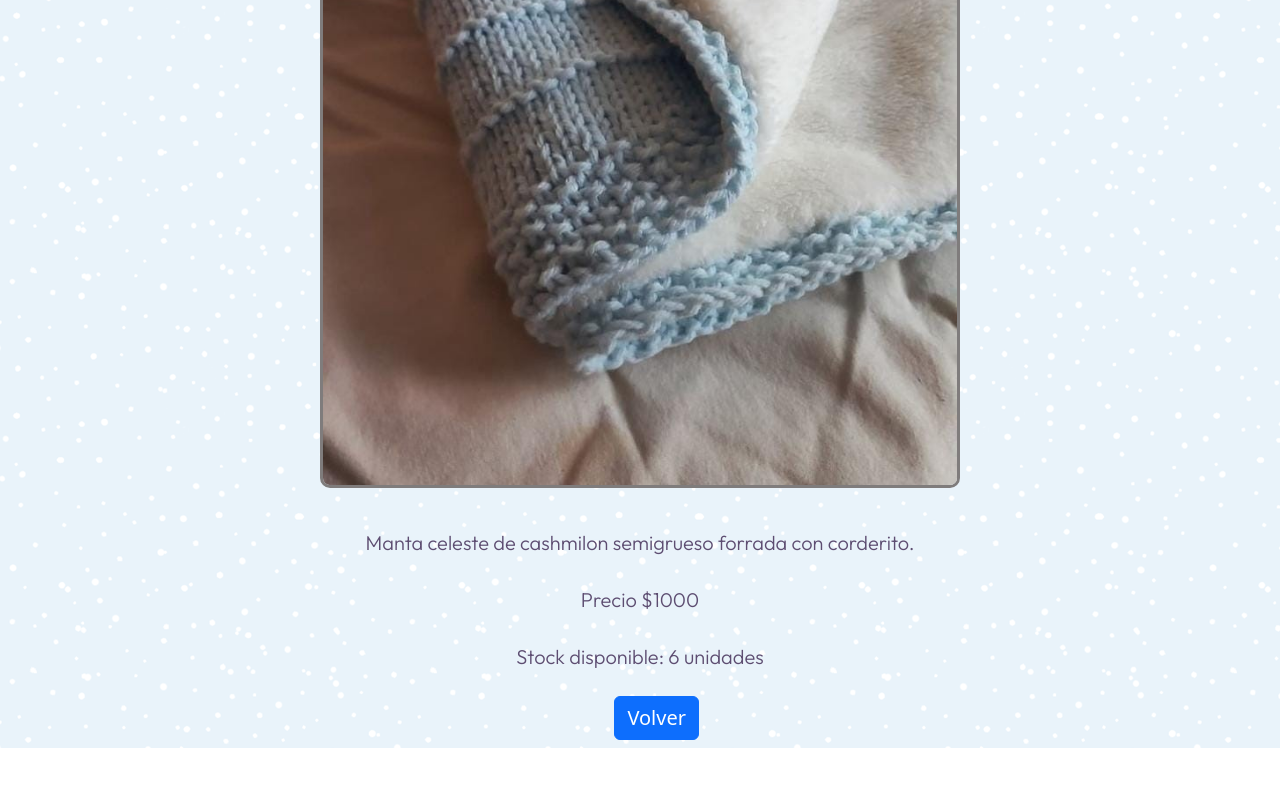
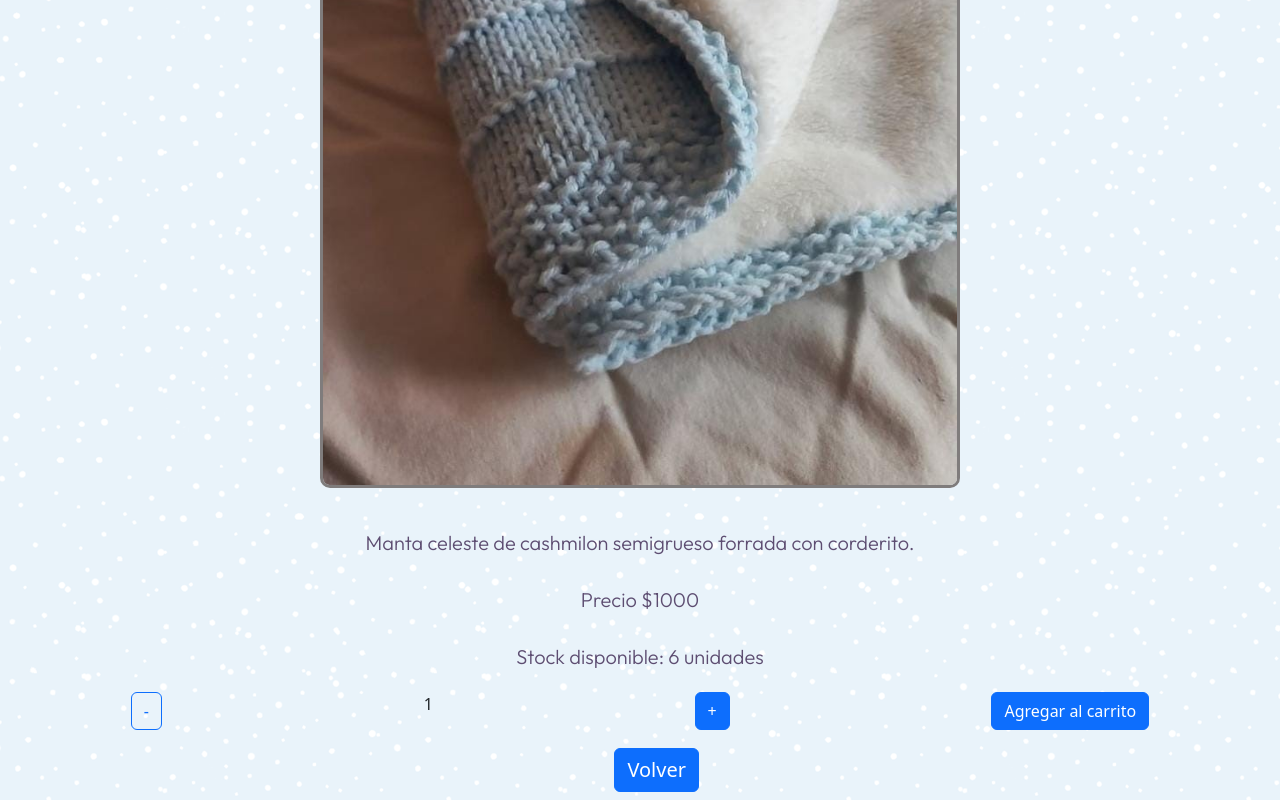
Before and after one commit to Cgz91/ReactJS, a React (Create React App) app: page /item/1 in a window 1280 px wide. Shown: the part 750-1550 px from the top of the page. Before the commit the page ends 1498 px from the top, so only its background shows below. Built offline with nearby package versions, Linux system fonts and the light colour scheme; the HTML template or start-up script is replaced by a standard one.

Commit message:
cambi de rama

```diff
--- a/src/App.js
+++ b/src/App.js
@@ -21,11 +21,8 @@ const App = () => {
       <Route path='/' element={ <ItemListContainer/>} />
       <Route path='/productos/:categoryId' element={<ItemListContainer/>} />
       <Route path='/item/:itemId' element={<ItemDetailContainer/>} />
-
       <Route path='*' element={<Navigate to="/"  />}/>
     </Routes>
-
-
 
 
     </BrowserRouter>
--- a/src/components/Contador/Contador.js
+++ b/src/components/Contador/Contador.js
@@ -2,7 +2,7 @@ import { useState } from "react"
 import "./Contador.css"
 
 const Contador = ({stock, addToCart}) => {
-    const [counter, setCounter] = useState(0)
+    const [counter, setCounter] = useState(1)
 
 
 
@@ -13,7 +13,7 @@ const Contador = ({stock, addToCart}) => {
     }
 
     const restar = () => {
-        if (counter > 0) {
+        if (counter > 1) {
             setCounter(counter - 1)
         }
     }
--- a/src/components/ItemDetail/ItemDetail.js
+++ b/src/components/ItemDetail/ItemDetail.js
@@ -1,5 +1,6 @@
 import './ItemDetail.css'
 import {Link} from 'react-router-dom'
+import Contador from '../Contador/Contador'
 
 const ItemDetail = ({item}) => {
 
@@ -11,6 +12,8 @@ const ItemDetail = ({item}) => {
             <p className="subtituloDetail">{item.desc}</p>
             <h4 className="subtituloDetail"> Precio ${item.precio}</h4>
             <p className="subtituloDetail">Stock disponible: {item.stock } unidades </p>
+
+            <Contador stock={item.stock}  />
             <Link to='/itemListContainer' className="btn btn-primary my-2" id='botonVolver'>Volver</Link>
         </div>
     )
```
Also changed, not shown: src/components/ItemListContainer/ItemListContainer.js (+5 -2 lines), src/components/Nosotros/Nosotros.js (deleted, +0 -10 lines), src/components/Counter/Counter.js (added).
